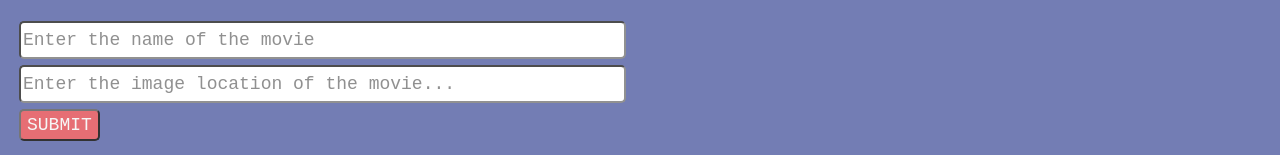
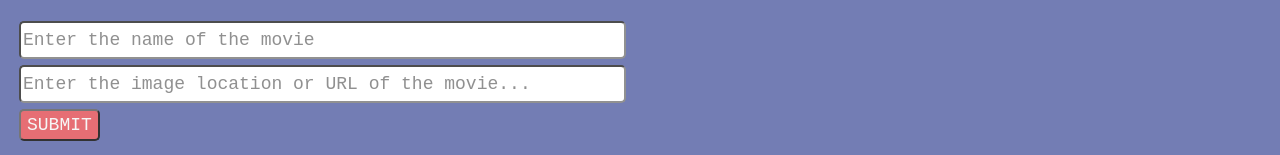
Before and after one commit to runmathpython/phase-2-project, a React (Create React App) app: page / in a window 1280 px wide. Both pictures are taken after a click on the button "Add A New Movie". Shown: the part 190-345 px from the top of the page. Built offline with nearby package versions, Linux system fonts and the light colour scheme; data requests are answered from the project's data file.

Commit message:
Second commit: the value of the placeholder has been changed to Enter the image location or URL of the movie.

```diff
--- a/src/components/AddMovieForm.js
+++ b/src/components/AddMovieForm.js
@@ -50,7 +50,7 @@ function AddMovieForm({onAddMovie}){
                     name="image"
                     onChange={handleChange}
                     value={formData.image}
-                    placeholder="Enter the image location of the movie..."
+                    placeholder="Enter the image location or URL of the movie..."
                     className="input-text"
                 />
                 <br />
```
Also changed, not shown: 1 other file (tests, documents, lock files or other folders).
